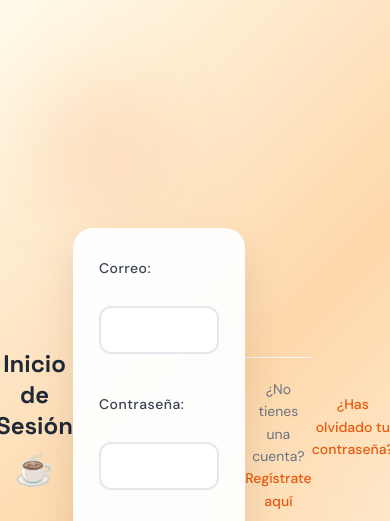
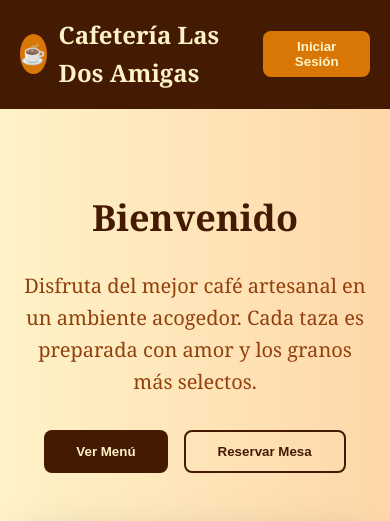
Before and after one commit to Danielaaa09/cafeteria_project, a Flask app: page / in a window 390 px wide. Shown: the top 521 px of the page. Run offline with Flask 3, Linux system fonts and the light colour scheme; the visitor is signed in with stand-in values (Sample User, id 1); parts of the project's set-up code (start-up, migrations or seed data) failed here and were passed over; grey boxes are pictures that could not be loaded.

Commit message:
cambios realizados

```diff
--- a/app.py
+++ b/app.py
@@ -45,6 +45,6 @@ def create_app():
 
     @app.route('/')
     def index():
-        return render_template('login.html')
+        return render_template('paginaprin.html')
 
     return app
--- a/static/login.css
+++ b/static/login.css
@@ -1,4 +1,4 @@
-/* login.css */
+/* login.css - Versión corregida */
 @import url('https://fonts.googleapis.com/css2?family=Space+Grotesk:wght@400;600;700&family=DM+Sans:wght@400;500&display=swap');
 
 * {
@@ -12,6 +12,7 @@ body {
     min-height: 100vh;
     background: linear-gradient(135deg, #fffbeb 0%, #fed7aa 50%, #fffbeb 100%);
     display: flex;
+    flex-direction: column;
     align-items: center;
     justify-content: center;
     padding: 20px;
@@ -46,18 +47,10 @@ body::after {
     z-index: 1;
 }
 
-/* Contenedor principal del formulario */
-form {
-    background: rgba(255, 255, 255, 0.95);
-    backdrop-filter: blur(10px);
-    padding: 40px;
-    border-radius: 20px;
-    box-shadow: 0 20px 40px rgba(0, 0, 0, 0.1);
-    width: 100%;
-    max-width: 400px;
+/* Contenedor principal que agrupa todo */
+body > * {
     position: relative;
     z-index: 10;
-    border: 1px solid rgba(255, 255, 255, 0.2);
 }
 
 /* Título principal */
@@ -67,7 +60,16 @@ h2 {
     font-weight: 700;
     color: #1f2937;
     text-align: center;
-    margin-bottom: 8px;
+    margin-bottom: 30px;
+    background: rgba(255, 255, 255, 0.95);
+    backdrop-filter: blur(10px);
+    padding: 20px;
+    border-radius: 20px 20px 0 0;
+    box-shadow: 0 -5px 20px rgba(0, 0, 0, 0.05);
+    width: 100%;
+    max-width: 400px;
+    border: 1px solid rgba(255, 255, 255, 0.2);
+    border-bottom: none;
     position: relative;
 }
 
@@ -77,6 +79,20 @@ h2::after {
     font-size: 32px;
     margin-top: 8px;
     opacity: 0.8;
+}
+
+/* Contenedor principal del formulario */
+form {
+    background: rgba(255, 255, 255, 0.95);
+    backdrop-filter: blur(10px);
+    padding: 40px;
+    border-radius: 0;
+    box-shadow: 0 20px 40px rgba(0, 0, 0, 0.1);
+    width: 100%;
+    max-width: 400px;
+    border: 1px solid rgba(255, 255, 255, 0.2);
+    border-top: none;
+    border-bottom: none;
 }
 
 /* Etiquetas */
@@ -138,15 +154,34 @@ input[type="submit"]:active {
     transform: translateY(0);
 }
 
-/* Enlaces */
+/* Contenedor de enlaces */
 p {
     text-align: center;
-    margin-top: 20px;
+    margin: 0;
+    padding: 15px 40px;
     color: #6b7280;
     font-size: 14px;
     line-height: 1.6;
+    background: rgba(255, 255, 255, 0.95);
+    backdrop-filter: blur(10px);
+    width: 100%;
+    max-width: 400px;
+    border: 1px solid rgba(255, 255, 255, 0.2);
 }
 
+/* Primer párrafo (registro) */
+p:first-of-type {
+    border-top: 1px solid #f3f4f6;
+    border-bottom: none;
+}
+
+/* Último párrafo (recuperar contraseña) */
+p:last-of-type {
+    border-radius: 0 0 20px 20px;
+    box-shadow: 0 5px 20px rgba(0, 0, 0, 0.05);
+}
+
+/* Enlaces */
 a {
     color: #ea580c;
     text-decoration: none;
@@ -159,29 +194,29 @@ a:hover {
     text-decoration: underline;
 }
 
-/* Espaciado entre párrafos */
-p:first-of-type {
-    margin-top: 25px;
-    padding-top: 20px;
-    border-top: 1px solid #f3f4f6;
-}
-
-p:last-of-type {
-    margin-top: 10px;
-}
-
 /* Responsivo para móviles */
 @media (max-width: 480px) {
     body {
         padding: 15px;
     }
 
-    form {
-        padding: 30px 25px;
+    h2,
+    form,
+    p {
+        max-width: 100%;
+        padding-left: 25px;
+        padding-right: 25px;
     }
 
     h2 {
         font-size: 24px;
+        padding-top: 25px;
+        padding-bottom: 25px;
+    }
+
+    form {
+        padding-top: 30px;
+        padding-bottom: 30px;
     }
 
     input[type="email"],
@@ -193,7 +228,7 @@ p:last-of-type {
 }
 
 /* Animación sutil al cargar */
-form {
+h2, form, p {
     animation: fadeInUp 0.6s ease-out;
 }
 
--- /dev/null
+++ b/static/paginaprin.css
@@ -0,0 +1,368 @@
+ * {
+            margin: 0;
+            padding: 0;
+            box-sizing: border-box;
+        }
+
+        body {
+            font-family: 'Georgia', serif;
+            line-height: 1.6;
+            color: #451a03;
+            background-color: #fef3c7;
+        }
+
+        .container {
+            max-width: 1200px;
+            margin: 0 auto;
+            padding: 0 20px;
+        }
+
+        /* Header */
+        header {
+            background-color: #451a03;
+            color: #fef3c7;
+            box-shadow: 0 4px 6px rgba(0, 0, 0, 0.1);
+            padding: 16px 0;
+        }
+
+        .header-content {
+            display: flex;
+            justify-content: space-between;
+            align-items: center;
+        }
+
+        .logo {
+            display: flex;
+            align-items: center;
+            gap: 12px;
+        }
+
+        .logo-icon {
+            width: 40px;
+            height: 40px;
+            background-color: #d97706;
+            border-radius: 50%;
+            display: flex;
+            align-items: center;
+            justify-content: center;
+            font-size: 20px;
+            font-weight: bold;
+        }
+
+        .logo h1 {
+            font-size: 24px;
+            font-weight: bold;
+        }
+
+        nav {
+            display: flex;
+            gap: 24px;
+            align-items: center;
+        }
+
+        nav a {
+            color: #fef3c7;
+            text-decoration: none;
+            transition: color 0.3s;
+        }
+
+        nav a:hover {
+            color: #fde68a;
+        }
+
+        .login-btn {
+            background-color: #d97706;
+            color: #fef3c7;
+            padding: 8px 24px;
+            border: none;
+            border-radius: 8px;
+            font-weight: 600;
+            cursor: pointer;
+            transition: background-color 0.3s;
+        }
+
+        .login-btn:hover {
+            background-color: #b45309;
+        }
+
+        /* Hero Section */
+        .hero {
+            background: linear-gradient(to right, #fef3c7, #fed7aa);
+            padding: 80px 0;
+        }
+
+        .hero-content {
+            display: grid;
+            grid-template-columns: 1fr 1fr;
+            gap: 48px;
+            align-items: center;
+        }
+
+        .hero h2 {
+            font-size: 48px;
+            font-weight: bold;
+            color: #451a03;
+            margin-bottom: 24px;
+        }
+
+        .hero p {
+            font-size: 20px;
+            color: #92400e;
+            margin-bottom: 32px;
+            line-height: 1.6;
+        }
+
+        .hero-buttons {
+            display: flex;
+            gap: 16px;
+        }
+
+        .btn-primary {
+            background-color: #451a03;
+            color: #fef3c7;
+            padding: 12px 32px;
+            border: none;
+            border-radius: 8px;
+            font-weight: 600;
+            cursor: pointer;
+            transition: background-color 0.3s;
+        }
+
+        .btn-primary:hover {
+            background-color: #92400e;
+        }
+
+        .btn-secondary {
+            border: 2px solid #451a03;
+            color: #451a03;
+            background: transparent;
+            padding: 12px 32px;
+            border-radius: 8px;
+            font-weight: 600;
+            cursor: pointer;
+            transition: all 0.3s;
+        }
+
+        .btn-secondary:hover {
+            background-color: #451a03;
+            color: #fef3c7;
+        }
+
+        .hero-image {
+            position: relative;
+        }
+
+        .hero-image img {
+            width: 100%;
+            height: 384px;
+            object-fit: cover;
+            border-radius: 16px;
+            box-shadow: 0 25px 50px rgba(0, 0, 0, 0.25);
+        }
+
+        .rating-card {
+            position: absolute;
+            bottom: -24px;
+            left: -24px;
+            background: white;
+            padding: 16px;
+            border-radius: 12px;
+            box-shadow: 0 10px 25px rgba(0, 0, 0, 0.1);
+            display: flex;
+            align-items: center;
+            gap: 12px;
+        }
+
+        .rating-icon {
+            width: 48px;
+            height: 48px;
+            background-color: #fef3c7;
+            border-radius: 50%;
+            display: flex;
+            align-items: center;
+            justify-content: center;
+            font-size: 24px;
+        }
+
+        /* Features Section */
+        .features {
+            padding: 64px 0;
+            background: white;
+        }
+
+        .features h3 {
+            font-size: 32px;
+            font-weight: bold;
+            text-align: center;
+            color: #451a03;
+            margin-bottom: 48px;
+        }
+
+        .features-grid {
+            display: grid;
+            grid-template-columns: repeat(auto-fit, minmax(300px, 1fr));
+            gap: 32px;
+        }
+
+        .feature-card {
+            text-align: center;
+            padding: 24px;
+        }
+
+        .feature-icon {
+            width: 64px;
+            height: 64px;
+            background-color: #fef3c7;
+            border-radius: 50%;
+            display: flex;
+            align-items: center;
+            justify-content: center;
+            margin: 0 auto 16px;
+            font-size: 32px;
+        }
+
+        .feature-card h4 {
+            font-size: 20px;
+            font-weight: bold;
+            color: #451a03;
+            margin-bottom: 12px;
+        }
+
+        .feature-card p {
+            color: #92400e;
+        }
+
+        /* Menu Section */
+        .menu {
+            padding: 64px 0;
+            background-color: #fef3c7;
+        }
+
+        .menu h3 {
+            font-size: 32px;
+            font-weight: bold;
+            text-align: center;
+            color: #451a03;
+            margin-bottom: 48px;
+        }
+
+        .menu-grid {
+            display: grid;
+            grid-template-columns: repeat(auto-fit, minmax(250px, 1fr));
+            gap: 24px;
+            margin-bottom: 32px;
+        }
+
+        .menu-item {
+            background: white;
+            border-radius: 12px;
+            box-shadow: 0 10px 25px rgba(0, 0, 0, 0.1);
+            overflow: hidden;
+            transition: box-shadow 0.3s;
+        }
+
+        .menu-item:hover {
+            box-shadow: 0 20px 40px rgba(0, 0, 0, 0.15);
+        }
+
+        .menu-item img {
+            width: 100%;
+            height: 192px;
+            object-fit: cover;
+        }
+
+        .menu-item-content {
+            padding: 16px;
+        }
+
+        .menu-item h4 {
+            font-weight: bold;
+            color: #451a03;
+            margin-bottom: 8px;
+        }
+
+        .menu-item .price {
+            font-size: 24px;
+            font-weight: bold;
+            color: #d97706;
+        }
+
+        .menu-center {
+            text-align: center;
+        }
+
+        /* Footer */
+        footer {
+            background-color: #451a03;
+            color: #fef3c7;
+            padding: 48px 0;
+        }
+
+        .footer-content {
+            display: grid;
+            grid-template-columns: repeat(auto-fit, minmax(250px, 1fr));
+            gap: 32px;
+            margin-bottom: 32px;
+        }
+
+        .footer-section h4 {
+            font-size: 18px;
+            font-weight: bold;
+            margin-bottom: 16px;
+        }
+
+        .footer-section p {
+            color: #fde68a;
+            margin-bottom: 8px;
+        }
+
+        .footer-logo {
+            display: flex;
+            align-items: center;
+            gap: 12px;
+            margin-bottom: 16px;
+        }
+
+        .footer-logo-icon {
+            width: 32px;
+            height: 32px;
+            background-color: #d97706;
+            border-radius: 50%;
+            display: flex;
+            align-items: center;
+            justify-content: center;
+            font-size: 16px;
+            font-weight: bold;
+        }
+
+        .footer-bottom {
+            border-top: 1px solid #92400e;
+            padding-top: 32px;
+            text-align: center;
+            color: #fde68a;
+        }
+
+        /* Responsive */
+        @media (max-width: 768px) {
+            nav {
+                display: none;
+            }
+
+            .hero-content {
+                grid-template-columns: 1fr;
+                text-align: center;
+            }
+
+            .hero h2 {
+                font-size: 36px;
+            }
+
+            .hero-buttons {
+                justify-content: center;
+            }
+
+            .rating-card {
+                position: static;
+                margin-top: 16px;
+            }
+        }
--- /dev/null
+++ b/templates/paginaprin.html
@@ -0,0 +1,153 @@
+<!DOCTYPE html>
+<html lang="en">
+<head>
+    <meta charset="UTF-8">
+    <meta name="viewport" content="width=device-width, initial-scale=1.0">
+    <link rel="stylesheet" href="{{ url_for('static', filename='paginaprin.css') }}">
+    <title>Cafeteria Las Dos Amigas</title>
+</head>
+<body>
+    <header>
+        <div class="container">
+            <div class="header-content">
+                <div class="logo">
+                    <div class="logo-icon">☕</div>
+                    <h1>Cafetería Las Dos Amigas</h1>
+                </div>
+
+                <nav>
+                    <a href="#inicio">Inicio</a>
+                    <a href="#menu">Menú</a>
+                    <a href="#nosotros">Nosotros</a>
+                    <a href="#contacto">Contacto</a>
+                </nav>
+
+                <button class="login-btn" onclick="window.location.href='{{ url_for('auth_routes.login') }}'">Iniciar Sesión</button>
+            </div>
+        </div>
+    </header>
+
+    <!-- Hero Section -->
+    <section class="hero">
+        <div class="container">
+            <div class="hero-content">
+                <div>
+                    <h2>Bienvenido </h2>
+                    <p>Disfruta del mejor café artesanal en un ambiente acogedor. Cada taza es preparada con amor y los granos más selectos.</p>
+                    <div class="hero-buttons">
+                        <button class="btn-primary">Ver Menú</button>
+                        <button class="btn-secondary">Reservar Mesa</button>
+                    </div>
+                </div>
+
+                <div class="hero-image">
+                    <img src="/placeholder.svg?height=384&width=500" alt="Interior acogedor de cafetería">
+                    <div class="rating-card">
+                        <div class="rating-icon">⭐</div>
+                        <div>
+                            <p style="font-weight: bold; color: #451a03; margin: 0;">4.9/5</p>
+                            <p style="font-size: 14px; color: #92400e; margin: 0;">+500 reseñas</p>
+                        </div>
+                    </div>
+                </div>
+            </div>
+        </div>
+    </section>
+
+    <!-- Features Section -->
+    <section class="features">
+        <div class="container">
+            <h3>¿Por qué elegirnos?</h3>
+
+                <div class="feature-card">
+                    <div class="feature-icon">🏠</div>
+                    <h4>Ambiente Acogedor</h4>
+                    <p>Un espacio cálido y confortable perfecto para relajarse o trabajar.</p>
+                </div>
+
+                <div class="feature-card">
+                    <div class="feature-icon">👥</div>
+                    <h4>Servicio Excepcional</h4>
+                    <p>Nuestro equipo está dedicado a brindarte la mejor experiencia posible.</p>
+                </div>
+            </div>
+        </div>
+    </section>
+
+    <section class="menu">
+        <div class="container">
+            <h3>Nuestras Especialidades</h3>
+            <div class="menu-grid">
+                <div class="menu-item">
+                    <img src="/placeholder.svg?height=192&width=300" alt="Espresso Clásico">
+                    <div class="menu-item-content">
+                        <h4>Espresso Clásico</h4>
+                        <p class="price">$3.50</p>
+                    </div>
+                </div>
+
+                <div class="menu-item">
+                    <img src="/placeholder.svg?height=192&width=300" alt="Cappuccino Artesanal">
+                    <div class="menu-item-content">
+                        <h4>Cappuccino Artesanal</h4>
+                        <p class="price">$4.25</p>
+                    </div>
+                </div>
+
+                <div class="menu-item">
+                    <img src="/placeholder.svg?height=192&width=300" alt="Latte Vainilla">
+                    <div class="menu-item-content">
+                        <h4>Latte Vainilla</h4>
+                        <p class="price">$4.75</p>
+                    </div>
+                </div>
+
+                <div class="menu-item">
+                    <img src="/placeholder.svg?height=192&width=300" alt="Americano Premium">
+                    <div class="menu-item-content">
+                        <h4>Americano Premium</h4>
+                        <p class="price">$3.75</p>
+                    </div>
+                </div>
+            </div>
+
+            <div class="menu-center">
+                <button class="btn-primary">Ver Menú Completo</button>
+            </div>
+        </div>
+    </section>
+
+    <!-- Footer -->
+    <footer>
+        <div class="container">
+            <div class="footer-content">
+                <div class="footer-section">
+                    <div class="footer-logo">
+                        <div class="footer-logo-icon">☕</div>
+                        <h4>Café Aroma</h4>
+                    </div>
+                    <p>Tu cafetería de confianza desde 2020. Sirviendo el mejor café con amor y dedicación.</p>
+                </div>
+
+                <div class="footer-section">
+                    <h4>Horarios</h4>
+                    <p>Lunes - Viernes: 7:00 AM - 9:00 PM</p>
+                    <p>Sábados: 8:00 AM - 10:00 PM</p>
+                    <p>Domingos: 8:00 AM - 8:00 PM</p>
+                </div>
+
+                <div class="footer-section">
+                    <h4>Contacto</h4>
+                    <p>📍 Calle Principal 123, Centro</p>
+                    <p>📞 (555) 123-4567</p>
+                    <p>✉️ info@cafearoma.com</p>
+                </div>
+            </div>
+
+            <div class="footer-bottom">
+                <p>&copy; 2024 Café Aroma. Todos los derechos reservados.</p>
+            </div>
+        </div>
+    </footer>
+</body>
+</html>
```
